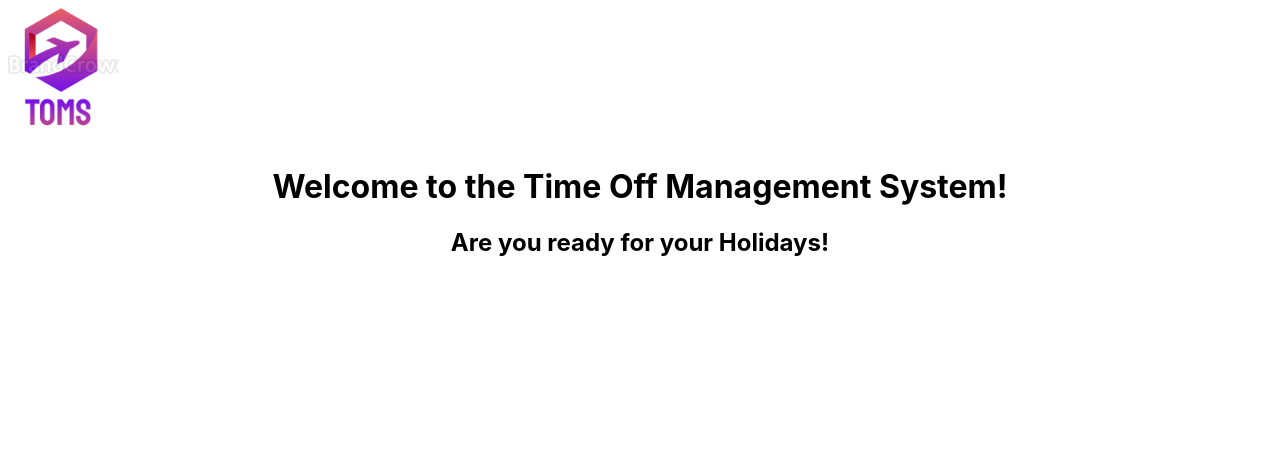
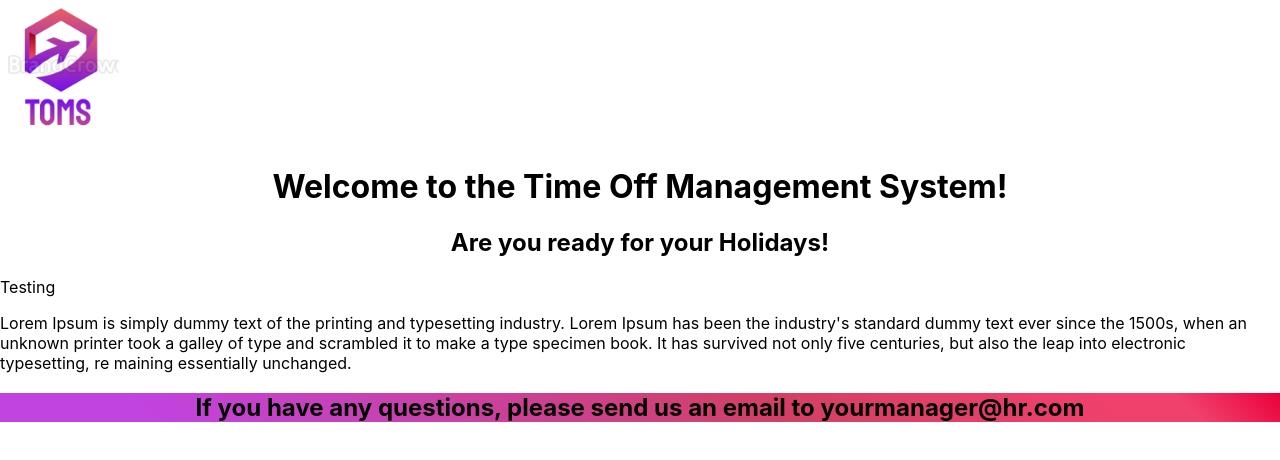
Before and after one commit to yhonny2805/react-project, a React (Create React App) app: page / in a window 1280 px wide. Shown: the top 460 px of the page. Built offline with nearby package versions, Linux system fonts and the light colour scheme.

Commit message:
Segundo Avance

```diff
--- a/src/App.js
+++ b/src/App.js
@@ -1,4 +1,7 @@
-import React from 'react';
+import React from 'react'
+import Header from '../src/Header/Header';
+import Footer from '../src/Footer/Footer';
+import InitialFields from '../src/InitialFields/InitialFields';
 import logo_2_toms from '../src/images/logo_2_toms.png';
 import './App.css';
 
@@ -9,12 +12,21 @@ function App() {
         <img src={logo_2_toms} alt='logo' />
       </div>
       <div>
-        <h1>
-          Welcome to the Time Off Management System!
-        </h1>
-        <h2>
-          Are you ready for your Holidays!
-        </h2>
+        <Header />
+        <InitialFields />
+        <div>
+          <p>Lorem Ipsum is simply dummy text of the printing and typesetting industry.
+          Lorem Ipsum has been the industry's standard dummy text ever since the 1500s,
+          when an unknown printer took a galley of type and scrambled it to make a type specimen book.
+          It has survived not only five centuries, but also the leap into electronic typesetting, re
+          maining essentially unchanged.</p>
+        </div>
+        <div></div>
+        <div></div>
+        <div></div>
+        <div></div>
+        <div></div>
+        <Footer />
       </div>
     </div>
   );
--- /dev/null
+++ b/src/Footer/Footer.css
@@ -0,0 +1,3 @@
+.footer {
+    background: linear-gradient(45deg, rgba(172,4,214,0.75) 12%, rgba(194,0,48,0.75) 60%, rgba(235,0,59,0.75) 86%, rgba(235,0,59,0.75) 92%, rgba(235,0,59,1) 100%);
+}
--- /dev/null
+++ b/src/Footer/Footer.js
@@ -0,0 +1,14 @@
+import React from 'react';
+import './Footer.css';
+
+function Footer(props) {
+    return (
+        <div className='footer'>
+            <h2>
+                If you have any questions, please send us an email to yourmanager@hr.com
+        </h2>
+        </div>
+    );
+}
+
+export default Footer;
--- a/src/Header/Header.js
+++ b/src/Header/Header.js
@@ -3,8 +3,15 @@ import './Header.css';
 
 function Header(props) {
     return (
-        <div className='Header'>
-            <h1>Are you ready for your Holidays!</h1>
+        <div>
+            <div>
+                <h1>
+                    Welcome to the Time Off Management System!
+        </h1>
+                <h2>
+                    Are you ready for your Holidays!
+        </h2>
+            </div>
         </div>
     );
 }
--- /dev/null
+++ b/src/InitialFields/InitialFields.js
@@ -0,0 +1,14 @@
+import React from 'react';
+import './InitialFields.css';
+
+function InitialFields(props) {
+    return (
+        <div>
+            <div className='Generic'>
+                <p>Testing</p>
+            </div>
+        </div>
+    );
+}
+
+export default InitialFields;
```
Also changed, not shown: src/Toms/Toms.js (deleted, +0 -16 lines), src/InitialFields/InitialFields.css (renamed from src/Toms/Toms.css), 2 other files (tests, documents, lock files or other folders).
